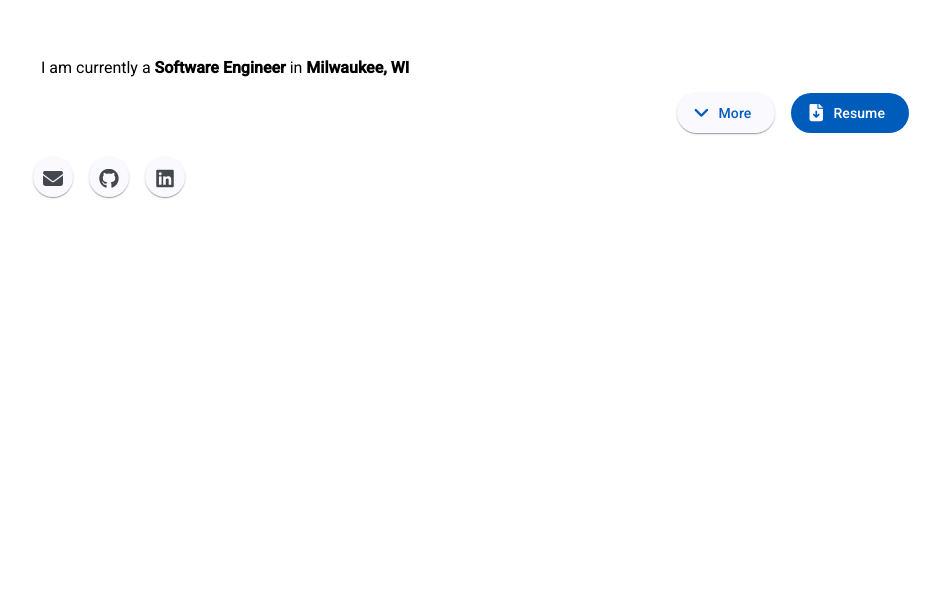
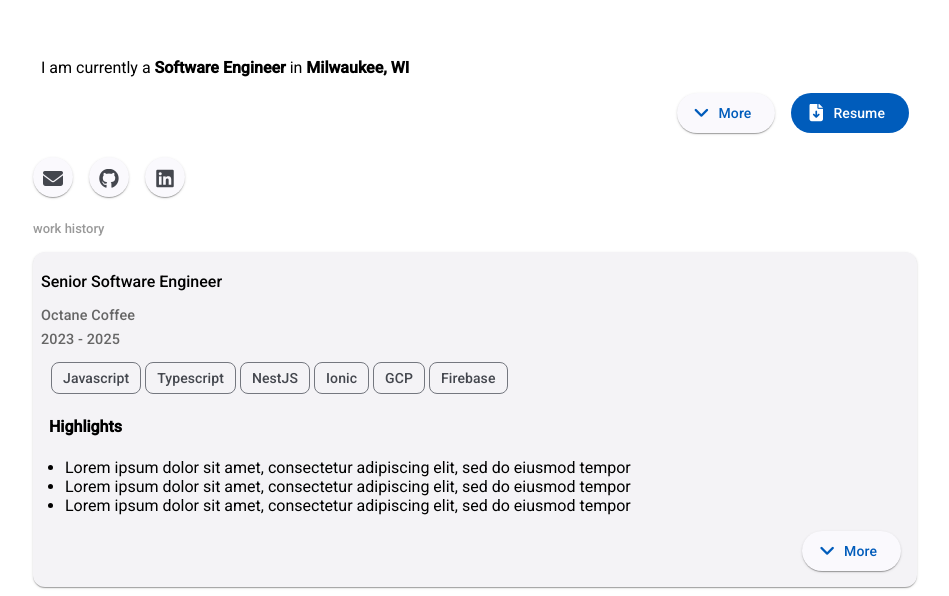
Before and after one commit to mikepawlak/portfolio-site, an Angular app: page / in a window 1280 px wide. Shown: the part 204-800 px from the top of the page, without its empty margins (165-1114 px from the left). Built offline with nearby package versions, Linux system fonts and the light colour scheme.

Commit message:
feat: adds work history component

```diff
--- a/src/app/components/landing.page/landing.page.component.html
+++ b/src/app/components/landing.page/landing.page.component.html
@@ -1,4 +1,5 @@
 <div class="content-container">
   <app-title></app-title>
   <app-social-buttons></app-social-buttons>
+  <app-work-history-list></app-work-history-list>
 </div>
--- a/src/app/components/landing.page/landing.page.component.ts
+++ b/src/app/components/landing.page/landing.page.component.ts
@@ -1,10 +1,11 @@
 import { Component } from '@angular/core';
 import { TitleComponent } from '../title/title.component';
 import { SocialButtonsComponent } from '../social-buttons/social-buttons.component';
+import { WorkHistoryListComponent } from '../work-history-list/work-history-list.component';
 
 @Component({
   selector: 'app-landing-page',
-  imports: [TitleComponent, SocialButtonsComponent],
+  imports: [TitleComponent, SocialButtonsComponent, WorkHistoryListComponent],
   templateUrl: './landing.page.component.html',
   styleUrl: './landing.page.component.scss',
 })
--- a/src/app/components/title/title.component.scss
+++ b/src/app/components/title/title.component.scss
@@ -2,3 +2,6 @@ button {
   margin: 8px;
   border-radius: 25px;
 }
+ul {
+  padding-inline-start: 16px;
+}
--- /dev/null
+++ b/src/app/components/work-history-list/work-history-item/work-history-item.component.html
@@ -0,0 +1,49 @@
+<mat-card>
+  <mat-card-title>Senior Software Engineer</mat-card-title>
+  <mat-card-subtitle>Octane Coffee</mat-card-subtitle>
+  <mat-card-subtitle>2023 - 2025</mat-card-subtitle>
+  <mat-card-content>
+    <div class="chip-wrapper">
+      <mat-chip>Javascript</mat-chip>
+      <mat-chip>Typescript</mat-chip>
+      <mat-chip>NestJS</mat-chip>
+      <mat-chip>Ionic</mat-chip>
+      <mat-chip>GCP</mat-chip>
+      <mat-chip>Firebase</mat-chip>
+    </div>
+    <h4>Highlights</h4>
+    <ul>
+      <li>
+        Lorem ipsum dolor sit amet, consectetur adipiscing elit, sed do eiusmod
+        tempor
+      </li>
+      <li>
+        Lorem ipsum dolor sit amet, consectetur adipiscing elit, sed do eiusmod
+        tempor
+      </li>
+      <li>
+        Lorem ipsum dolor sit amet, consectetur adipiscing elit, sed do eiusmod
+        tempor
+      </li>
+    </ul>
+    @if (expanded) {
+      <p @fadeInOut>
+        Lorem ipsum dolor sit amet, consectetur adipiscing elit, sed do eiusmod
+        tempor incididunt ut labore et dolore magna aliqua. Ut enim ad minim
+        veniam, quis nostrud exercitation ullamco laboris nisi ut aliquip ex ea
+        commodo consequat. Duis aute irure dolor in reprehenderit in voluptate
+        velit esse cillum dolore eu fugiat nulla pariatur.
+      </p>
+    }
+  </mat-card-content>
+  <mat-card-actions align="end">
+    <button mat-raised-button (click)="toggle()">
+      <mat-icon
+        fontSet="fa"
+        [fontIcon]="expanded ? 'fa-angle-up' : 'fa-angle-down'"
+        aria-hidden="false"
+        aria-label="toggle details"></mat-icon>
+      {{ expanded ? 'Less' : 'More' }}
+    </button>
+  </mat-card-actions>
+</mat-card>
--- /dev/null
+++ b/src/app/components/work-history-list/work-history-item/work-history-item.component.scss
@@ -0,0 +1,31 @@
+mat-card {
+  padding: 8px;
+  margin: 16px 8px;
+
+  mat-card-title {
+    padding: 8px 0;
+    font-size: medium;
+    font-weight: 500;
+  }
+  mat-card-subtitle {
+    color: #666;
+    font-size: 0.9rem;
+  }
+  mat-card-content {
+    padding: 8px;
+
+    .chip-wrapper {
+      mat-chip {
+        margin: 2px;
+        color: #666;
+      }
+    }
+
+    ul {
+      padding-inline-start: 16px;
+    }
+  }
+}
+mat-card:first-of-type {
+  margin-top: 0px;
+}
--- /dev/null
+++ b/src/app/components/work-history-list/work-history-item/work-history-item.component.ts
@@ -0,0 +1,35 @@
+import { Component } from '@angular/core';
+import { MatButtonModule } from '@angular/material/button';
+import { MatCardModule } from '@angular/material/card';
+import { MatIconModule } from '@angular/material/icon';
+import { MatChipsModule } from '@angular/material/chips';
+import { trigger, transition, style, animate } from '@angular/animations';
+
+@Component({
+  selector: 'app-work-history-item',
+  imports: [MatCardModule, MatButtonModule, MatIconModule, MatChipsModule],
+  templateUrl: './work-history-item.component.html',
+  styleUrl: './work-history-item.component.scss',
+  animations: [
+    trigger('fadeInOut', [
+      // when the <p> is added to the DOM
+      transition(':enter', [
+        style({ opacity: 0, height: 0 }),
+        animate('250ms ease-out', style({ opacity: 1, height: '*' })),
+      ]),
+      // when the <p> is removed from the DOM
+      transition(':leave', [
+        animate('200ms ease-in', style({ opacity: 0, height: 0 })),
+      ]),
+    ]),
+  ],
+})
+export class WorkHistoryItemComponent {
+  /** whether the extra text is currently shown */
+  expanded = false;
+
+  /** toggle the expanded state */
+  toggle() {
+    this.expanded = !this.expanded;
+  }
+}
--- /dev/null
+++ b/src/app/components/work-history-list/work-history-list.component.html
@@ -0,0 +1,3 @@
+<span class="section-title">work history</span>
+<app-work-history-item></app-work-history-item>
+<app-work-history-item></app-work-history-item>
--- /dev/null
+++ b/src/app/components/work-history-list/work-history-list.component.scss
@@ -0,0 +1,7 @@
+.section-title {
+  color: #999;
+  font-size: small;
+  font-weight: 500;
+  margin: 16px 8px;
+  display: inline-block;
+}
```
Also changed, not shown: karma.conf.js (+14 -10 lines), src/app/components/work-history-list/work-history-list.component.ts (added, +10 -0 lines), 2 other files (tests, documents, lock files or other folders).
